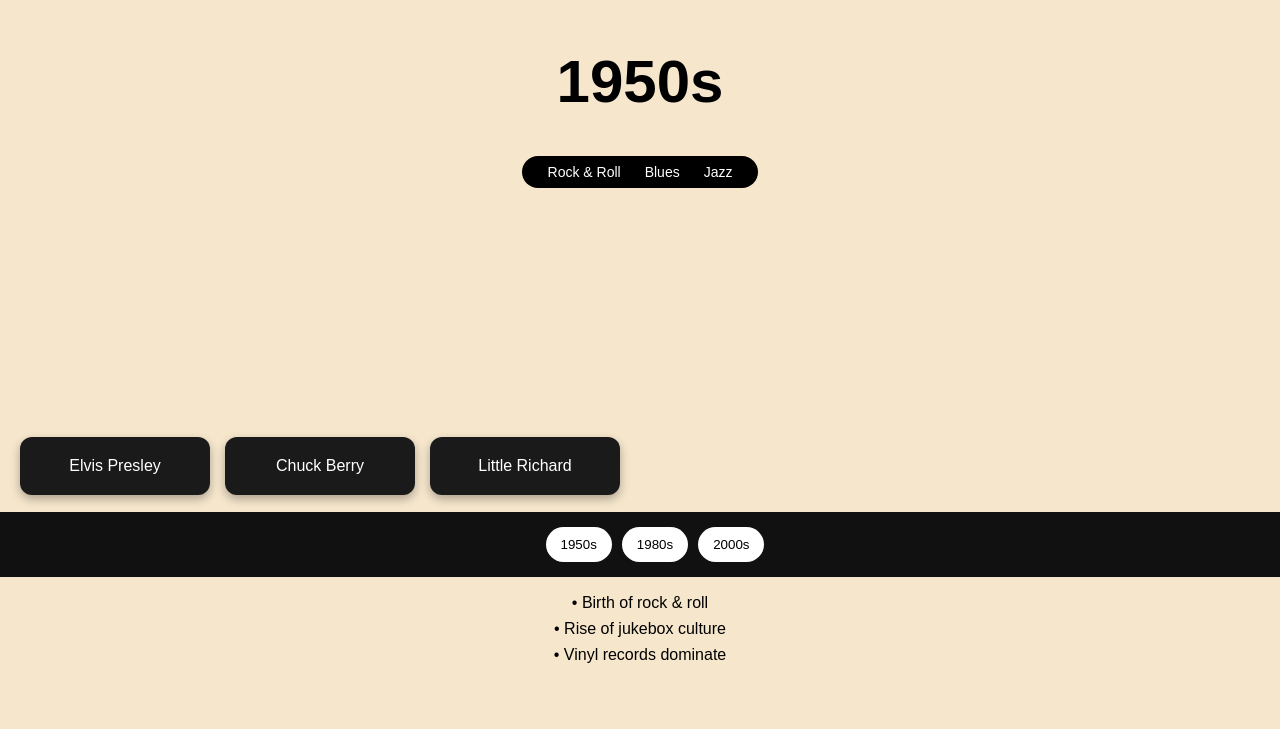
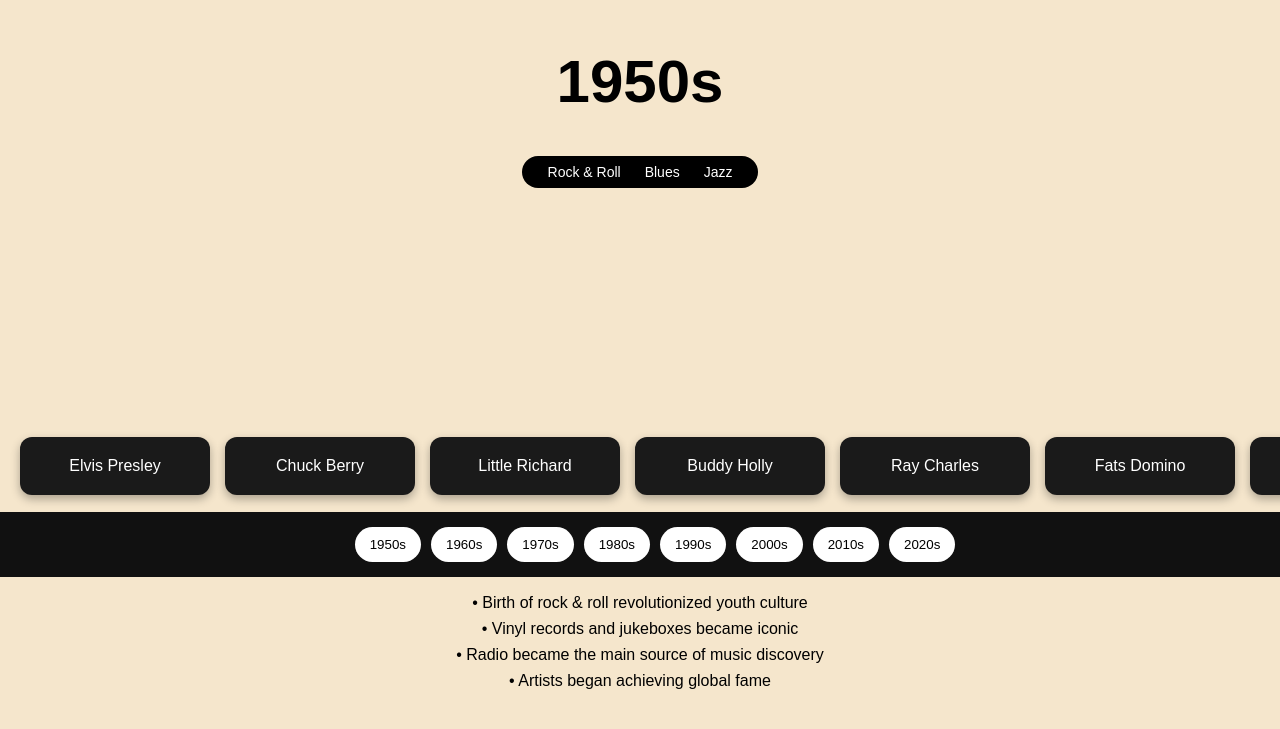
Before and after one commit to anjalirawat8181-spec/music-era-time-machine, a React (Vite) app: page / in a window 1280 px wide. Shown: the part 223-952 px from the top of the page. Built offline with nearby package versions, Linux system fonts and the light colour scheme.

Commit message:
added more eras

```diff
--- a/src/App.jsx
+++ b/src/App.jsx
@@ -6,6 +6,7 @@
 import CulturalSnapshot from "./components/CulturalSnapshot";
 import SongPreview from "./components/SongPreview";
 function App() {
+  const [isMuted, setIsMuted] = useState(true);
   const [activeEra, setActiveEra] = useState(eras[0]);
 
   useEffect(() => {
--- a/src/components/SongPreview.jsx
+++ b/src/components/SongPreview.jsx
@@ -1,14 +1,20 @@
-function SongPreview({ song }) {
+function SongPreview({ song, isMuted }) {
   return (
-    <div style={{ padding: "20px", textAlign: "center" }}>
+    <div
+      style={{
+        padding: "20px",
+        textAlign: "center",
+      }}
+    >
       <h3>🎧 Signature Sound</h3>
 
       <iframe
         width="300"
         height="180"
-        src={song}
-        title="YouTube video player"
+        src={`${song}?autoplay=1&mute=${isMuted ? 1 : 0}`}
+        title="YouTube player"
         frameBorder="0"
+        allow="autoplay"
         allowFullScreen
       ></iframe>
     </div>
--- a/src/data/eras.js
+++ b/src/data/eras.js
@@ -3,41 +3,145 @@
     id: "1950s",
     name: "1950s",
     color: "#f5e6cc",
-    artists: ["Elvis Presley", "Chuck Berry", "Little Richard"],
+    artists: [
+      "Elvis Presley", "Chuck Berry", "Little Richard",
+      "Buddy Holly", "Ray Charles", "Fats Domino",
+      "Johnny Cash"
+    ],
     genres: ["Rock & Roll", "Blues", "Jazz"],
     facts: [
-      "Birth of rock & roll",
-      "Rise of jukebox culture",
-      "Vinyl records dominate"
+      "Birth of rock & roll revolutionized youth culture",
+      "Vinyl records and jukeboxes became iconic",
+      "Radio became the main source of music discovery",
+      "Artists began achieving global fame"
     ],
-    song: "https://www.youtube.com/embed/vGJTaP6anOU" // Elvis Presley - Jailhouse Rock
+    song: "https://www.youtube.com/embed/vGJTaP6anOU"
+  },
+  {
+    id: "1960s",
+    name: "1960s",
+    color: "#f7ff00",
+    artists: [
+      "The Beatles", "The Rolling Stones", "Jimi Hendrix",
+      "Bob Dylan", "Aretha Franklin", "The Doors",
+      "Janis Joplin"
+    ],
+    genres: ["Psychedelic Rock", "Folk", "Soul"],
+    facts: [
+      "Music became a tool for social change",
+      "Woodstock symbolized counterculture",
+      "British Invasion reshaped global music",
+      "Experimentation in sound increased"
+    ],
+    song: "https://www.youtube.com/embed/A_MjCqQoLLA"
+  },
+  {
+    id: "1970s",
+    name: "1970s",
+    color: "#d4a373",
+    artists: [
+      "ABBA", "Led Zeppelin", "Pink Floyd",
+      "Bee Gees", "David Bowie", "Queen",
+      "Elton John"
+    ],
+    genres: ["Disco", "Rock", "Funk"],
+    facts: [
+      "Disco dominated dance floors worldwide",
+      "Concept albums became popular",
+      "Concerts became large-scale productions",
+      "Genres diversified rapidly"
+    ],
+    song: "https://www.youtube.com/embed/3JWTaaS7LdU"
   },
   {
     id: "1980s",
     name: "1980s",
     color: "#ff007f",
-    artists: ["Michael Jackson", "Madonna", "Prince"],
+    artists: [
+      "Michael Jackson", "Madonna", "Prince",
+      "Whitney Houston", "U2", "Bon Jovi","Bees Gees"
+    ],
     genres: ["Pop", "Synthwave", "Rock"],
     facts: [
-      "MTV revolutionized music",
-      "Rise of music videos",
-      "Synthesizers everywhere"
+      "MTV revolutionized music consumption",
+      "Synth sounds defined the decade",
+      "Pop stars became global icons",
+      "Music videos became essential"
     ],
-    song: "https://www.youtube.com/embed/Zi_XLOBDo_Y" // Michael Jackson - Billie Jean
+    song: "https://www.youtube.com/embed/XpqqjU7u5Yc"
+  },
+  {
+    id: "1990s",
+    name: "1990s",
+    color: "#6b705c",
+    artists: [
+      "Nirvana", "Tupac", "Notorious B.I.G.",
+      "Spice Girls", "Backstreet Boys", "Radiohead",
+      "Eminem"
+    ],
+    genres: ["Grunge", "Hip Hop", "Pop"],
+    facts: [
+      "Grunge redefined rock music",
+      "Hip-hop became mainstream",
+      "Boy bands dominated charts",
+      "CD sales peaked globally"
+    ],
+    song: "https://www.youtube.com/embed/hTWKbfoikeg"
   },
   {
     id: "2000s",
     name: "2000s",
     color: "#00aaff",
-    artists: ["Eminem", "Beyoncé", "Coldplay"],
+    artists: [
+      "Eminem", "Beyoncé", "Coldplay",
+      "Kanye West", "Rihanna", "Linkin Park",
+     "Britney Spears"
+    ],
     genres: ["Hip Hop", "Pop", "R&B"],
     facts: [
-      "iTunes changes music industry",
-      "Rise of digital music",
-      "CD era peak and decline"
+      "iTunes changed music distribution",
+      "Digital downloads replaced CDs",
+      "Pop and hip-hop dominated globally",
+      "Music piracy impacted the industry"
     ],
-    song: "https://www.youtube.com/embed/kffacxfA7G4" // Eminem - Lose Yourself
-  }
+    song: "https://www.youtube.com/embed/kffacxfA7G4"
+  },
+  {
+    id: "2010s",
+    name: "2010s",
+    color: "#ffb4a2",
+    artists: [
+      "Lord Huron", "Taylor Swift", "Ed Sheeran",
+      "Adele", "Bruno Mars", "The Weeknd",
+      "Justin Bieber"
+    ],
+    genres: ["Pop", "EDM", "Hip Hop"],
+    facts: [
+      "Streaming became dominant",
+      "Viral songs shaped charts",
+      "Global collaborations increased",
+      "Social media drove music discovery"
+    ],
+    song: "https://www.youtube.com/embed/KtlgYxa6BMU"
+  },
+{
+  id: "2020s",
+  name: "2020s",
+  color: "#d6e4ff", // soft pastel blue
+  artists: [
+    "Billie Eilish", "Doja Cat", "Olivia Rodrigo",
+    "Bad Bunny", "Harry Styles",
+    "Travis Scott", "Lana Del Rey"
+  ],
+  genres: ["Alt Pop", "Indie", "Hip Hop"],
+  facts: [
+    "TikTok drives global music trends",
+    "Genre boundaries are blurring",
+    "Independent artists are rising",
+    "Short-form content shapes music success"
+  ],
+  song: "https://www.youtube.com/embed/V9PVRfjEBTI"
+}
 ];
 
 export default eras;
```
